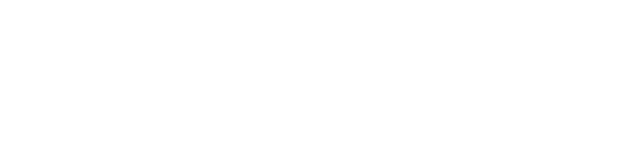
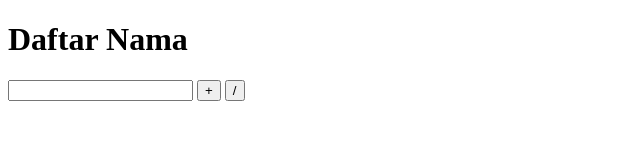
Before and after one commit to bmkhn27/intro-js, a plain HTML site: page index.html in a window 1280 px wide. Shown: the whole page, without its empty margins (0-640 px from the left). Drawn offline with Linux system fonts and the light colour scheme.

Commit message:
tambahk js buat latihan

```diff
--- a/index.html
+++ b/index.html
@@ -6,5 +6,45 @@
     <meta name="viewport" content="width=device-width, initial-scale=1.0" />
     <title>Document</title>
   </head>
-  <body></body>
+  <body>
+    <div id="aplikasi">
+      <h1>Daftar Nama</h1>
+      <input />
+
+      <button id="tambah-nama">+</button>
+      <button id="tombol-clear">/</button>
+    </div>
+
+    <script>
+      // pertama buat element <ol>
+      var olElement = document.createElement("ol");
+
+      // tambahkan ol ke html
+      var divAplikasi = document.getElementById("aplikasi");
+      divAplikasi.appendChild(olElement);
+
+      //cari button kemudian tambahkan event
+      var tombol = document.querySelector("button");
+
+      tombol.addEventListener("click", tambahkanNama);
+      function tambahkanNama() {
+        // isi ol dengan <li>
+        var liElement = document.createElement("li");
+
+        // cari element input
+        var userInput = document.getElementsByTagName("input")[0];
+
+        liElement.innerHTML = userInput.value;
+        olElement.appendChild(liElement);
+      }
+
+      //cari button delete all
+      var hapus = document.getElementById("tombol-clear");
+
+      hapus.addEventListener("click", hapusDaftar);
+      function hapusDaftar() {
+        olElement.innerHTML = "";
+      }
+    </script>
+  </body>
 </html>
```
